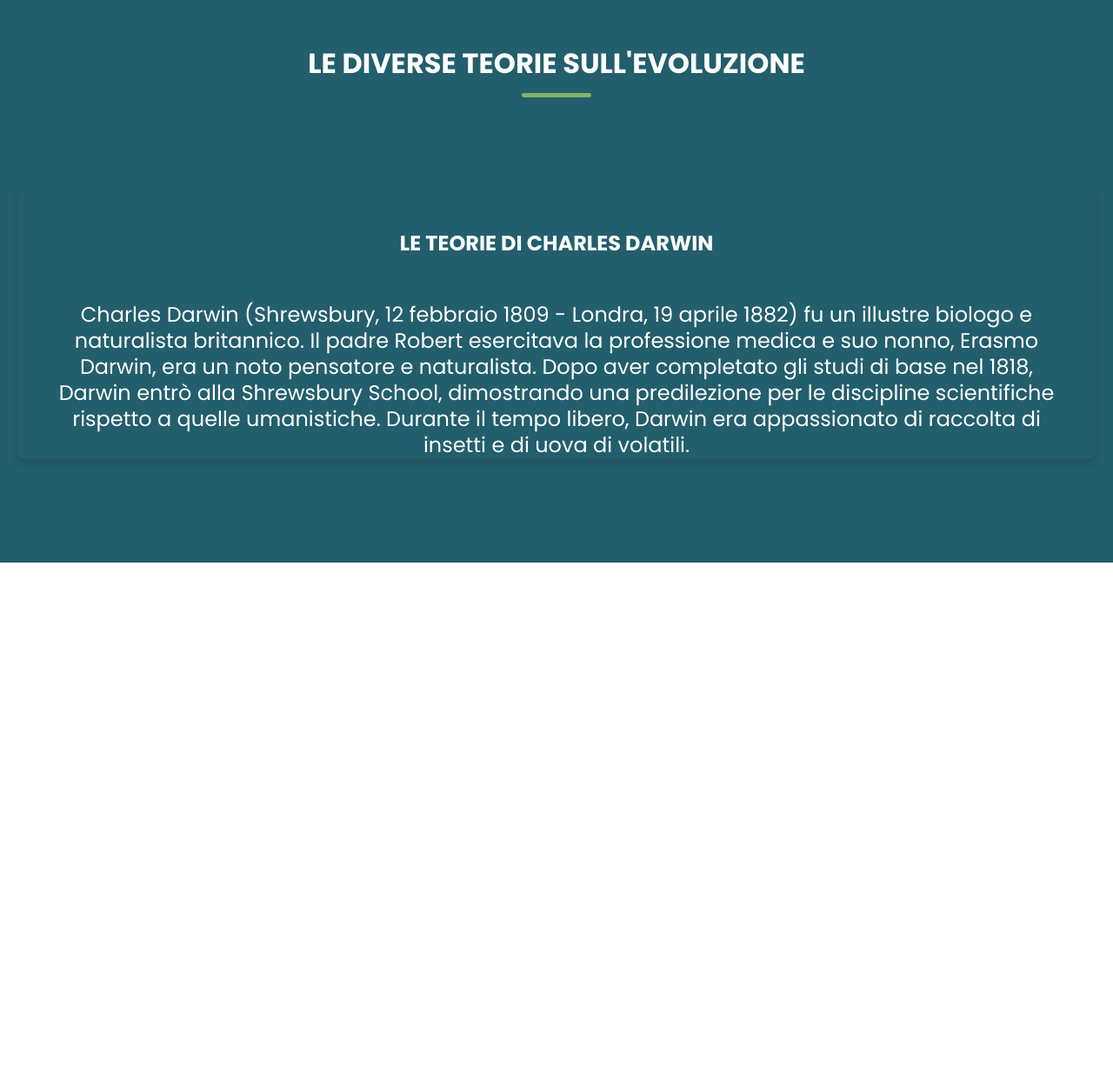
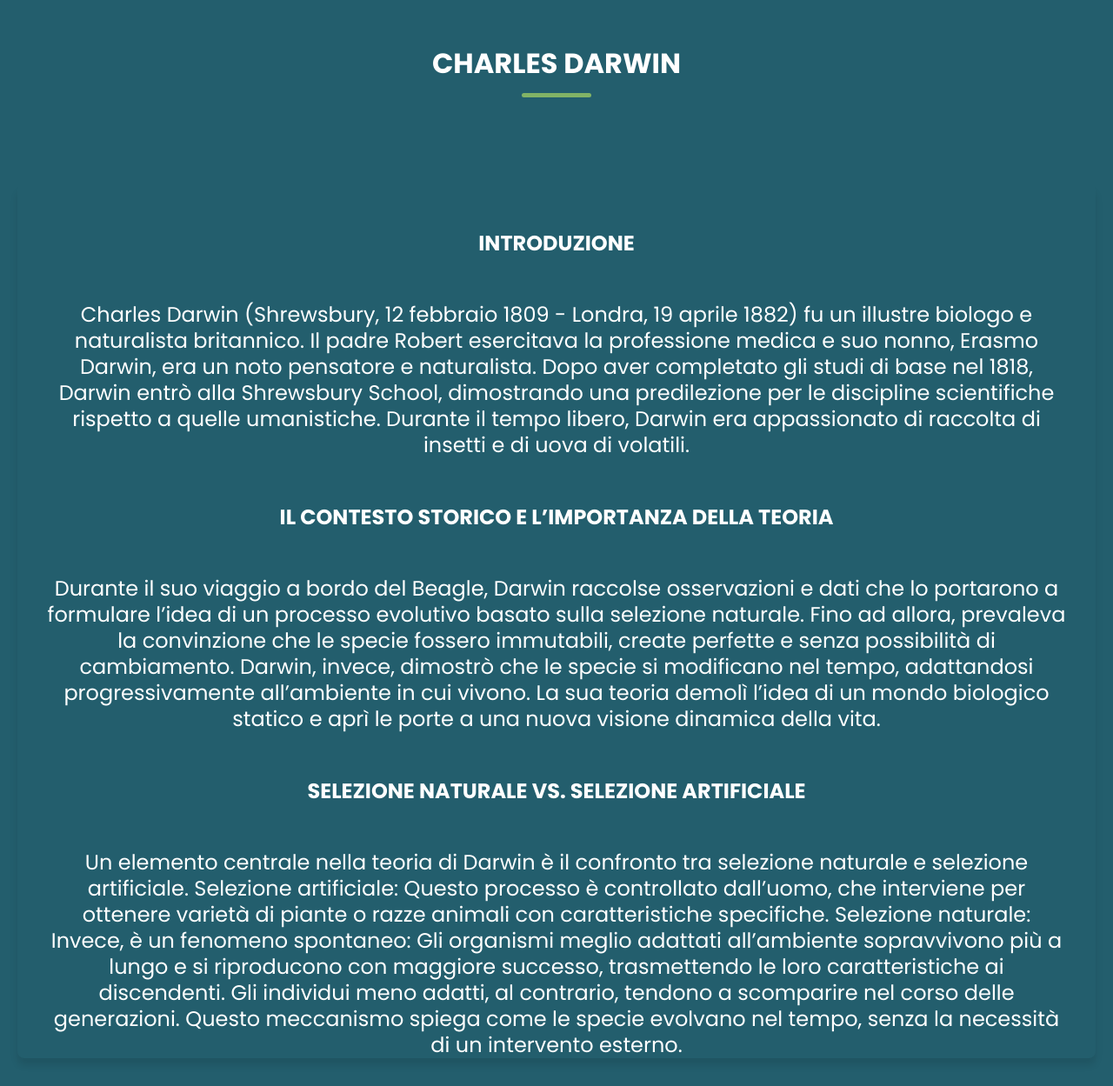
Before and after one commit to aiscience07/sito-web, a website: page src/pages/charles.html in a window 1280 px wide. Shown: the part 131-1380 px from the top of the page at 87% size. Before the commit the page ends 800 px from the top, so only its background shows below. Drawn offline with Linux system fonts and the light colour scheme; a web font is replaced by a local one.

Commit message:
Secondo commit

```diff
--- a/src/pages/charles.html
+++ b/src/pages/charles.html
@@ -3,7 +3,7 @@
 <head>
     <meta charset="UTF-8">
     <meta name="viewport" content="width=device-width, initial-scale=1.0">
-    <title>Teorie</title>
+    <title>Charles Darwin</title>
     <link rel="stylesheet" href="../style/style.css">
     <link rel="stylesheet" href="https://cdnjs.cloudflare.com/ajax/libs/font-awesome/6.7.1/css/all.min.css">
 
@@ -44,11 +44,27 @@
         <section class="teorie-page-section">
             <div class="section-content">
                 <div class="teorie-page-details">
-                    <h2 class="section-title">Le diverse teorie sull'evoluzione</h2>
+                    <h2 class="section-title">Charles Darwin</h2>
                     <div class="content">
-                        <h3 class="section-subtitle">Le teorie di Charles Darwin</h3>
+                        <h3 class="section-subtitle">Introduzione</h3>
                         <p class="text">Charles Darwin (Shrewsbury, 12 febbraio 1809 - Londra, 19 aprile 1882) fu un illustre biologo e naturalista britannico. Il padre Robert esercitava la professione medica e suo nonno, Erasmo Darwin, era un noto pensatore e naturalista. Dopo aver completato gli studi di base nel 1818, Darwin entrò alla Shrewsbury School, dimostrando una predilezione per le discipline scientifiche rispetto a quelle umanistiche. Durante il tempo libero, Darwin era appassionato di raccolta di insetti e di uova di volatili. </p>
+
+                        <h3 class="section-subtitle">Il contesto storico e l’importanza della teoria</h3>
+                        <p class="text">Durante il suo viaggio a bordo del Beagle, Darwin raccolse osservazioni e dati che lo portarono a formulare l’idea di un processo evolutivo basato sulla selezione naturale. Fino ad allora, prevaleva la convinzione che le specie fossero immutabili, create perfette e senza possibilità di cambiamento. Darwin, invece, dimostrò che le specie si modificano nel tempo, adattandosi progressivamente all’ambiente in cui vivono. La sua teoria demolì l’idea di un mondo biologico statico e aprì le porte a una nuova visione dinamica della vita.</p>
+
+                        <h3 class="section-subtitle">Selezione naturale vs. selezione artificiale</h3>
+                        <p class="text">Un elemento centrale nella teoria di Darwin è il confronto tra selezione naturale e selezione artificiale.
+                            Selezione artificiale: Questo processo è controllato dall’uomo, che interviene per ottenere varietà di piante o razze animali con caratteristiche specifiche.
+                            Selezione naturale: Invece, è un fenomeno spontaneo:
+                            Gli organismi meglio adattati all’ambiente sopravvivono più a lungo e si riproducono con maggiore successo, trasmettendo le loro caratteristiche ai discendenti.
+                            Gli individui meno adatti, al contrario, tendono a scomparire nel corso delle generazioni.
+                            Questo meccanismo spiega come le specie evolvano nel tempo, senza la necessità di un intervento esterno.
+                        </p>
                     </div>
+
+
+
+
 
                 </div>
             </div>
--- a/src/style/style.css
+++ b/src/style/style.css
@@ -94,7 +94,7 @@ img{
     border: 1px solid #444;
     border-radius: 8px;
     width: 320px;
-    height: 100%;
+    height: 550px;
     padding: 20px;
     text-align: left;
     display: flex;
```
Also changed, not shown: src/pages/teorie.html (+5 -5 lines), src/pages/hardy.html (added).
